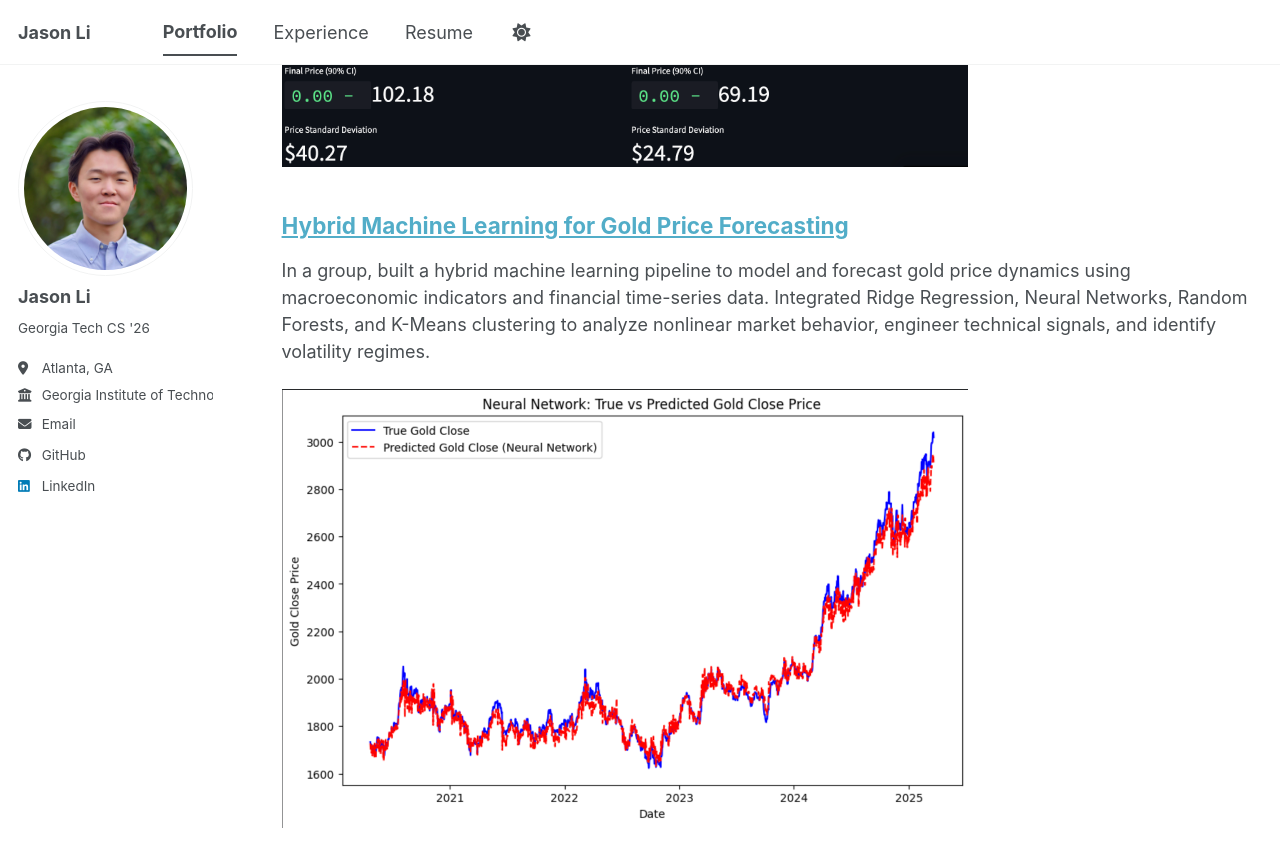
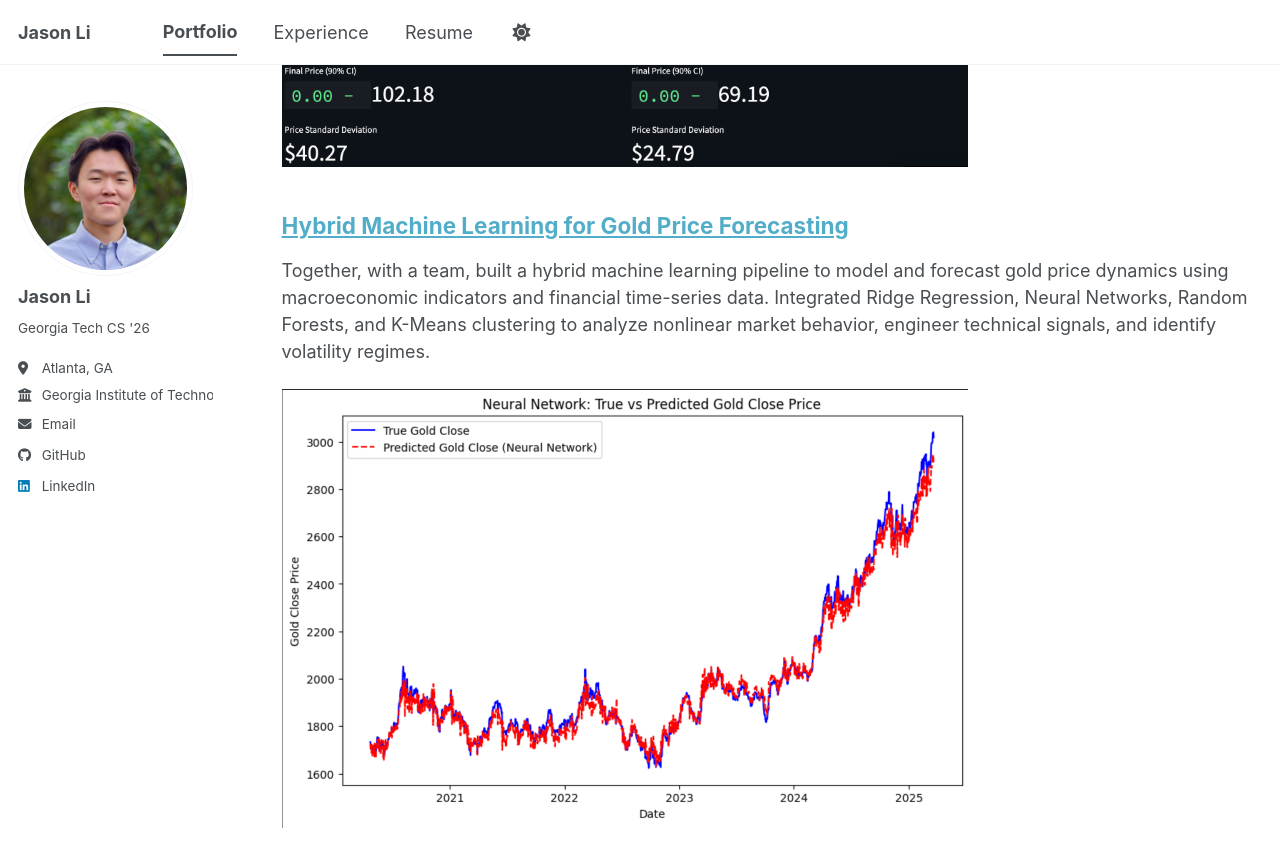
Before and after one commit to jasonli04/jasonli04.github.io, a Jekyll site: the page built from _pages/portfolio.html, in a window 1280 px wide and 900 px high, scrolled down 1429 px. Shown: the top 867 px of the window. Built offline with Jekyll 4.4.1, drawn with Linux system fonts in a browser that asks for light colours; a script bundle is joined from its source files by our own code; library files that are not in the unit come from our copies.

Commit message:
indicate group project

```diff
--- a/_data/projects.yml
+++ b/_data/projects.yml
@@ -9,7 +9,7 @@
     - "/images/monte_4.png"
 
 - title: "Hybrid Machine Learning for Gold Price Forecasting"
-  blurb: "In a group, built a hybrid machine learning pipeline to model and forecast gold price dynamics using macroeconomic indicators and financial time-series data. Integrated Ridge Regression, Neural Networks, Random Forests, and K-Means clustering to analyze nonlinear market behavior, engineer technical signals, and identify volatility regimes."
+  blurb: "Together, with a team, built a hybrid machine learning pipeline to model and forecast gold price dynamics using macroeconomic indicators and financial time-series data. Integrated Ridge Regression, Neural Networks, Random Forests, and K-Means clustering to analyze nonlinear market behavior, engineer technical signals, and identify volatility regimes."
   url: "https://jasonli04.github.io/Gold-Price-Forecasting/"
   images:
     - "/images/neural_net_prediction.png"
```
